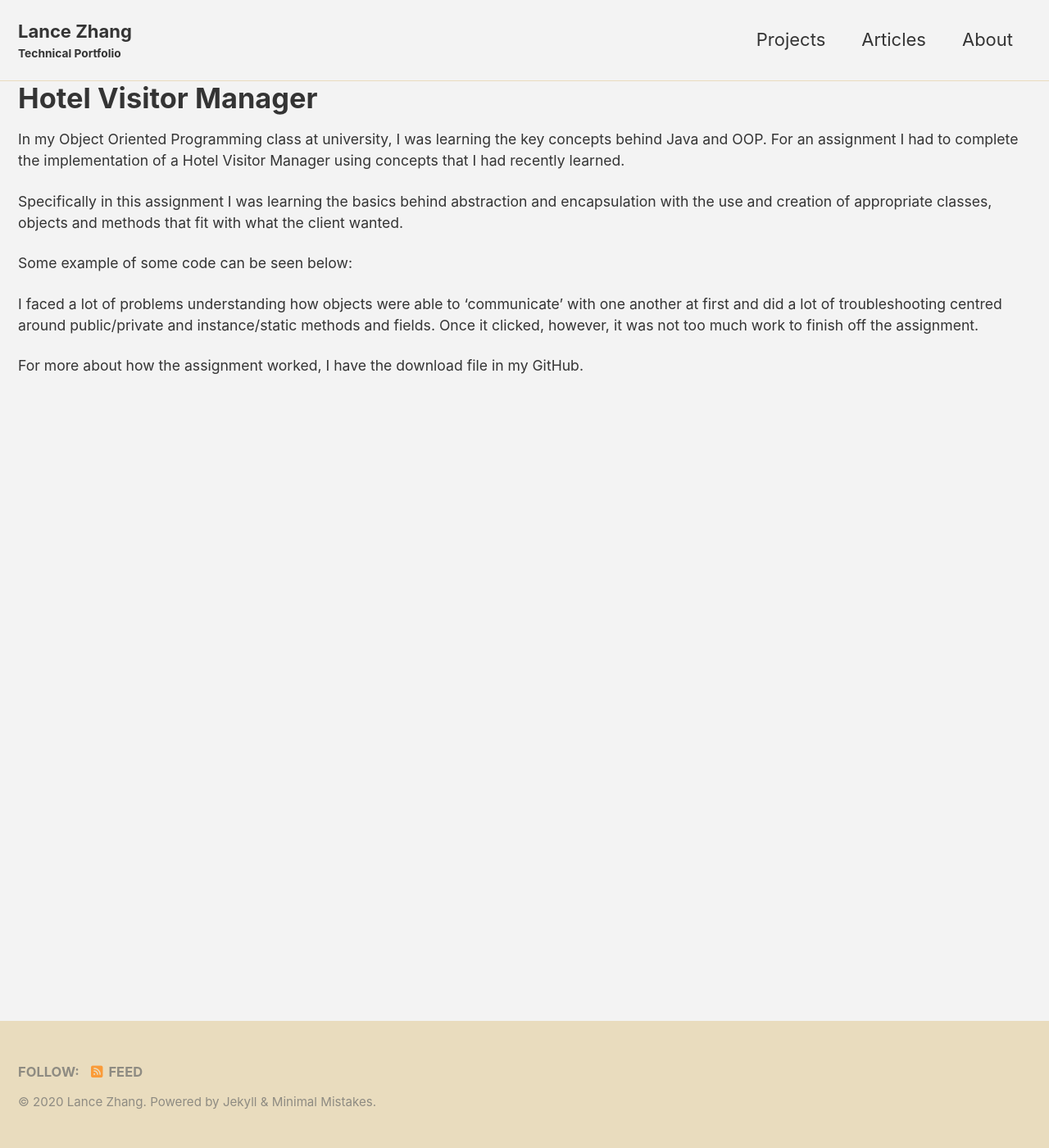
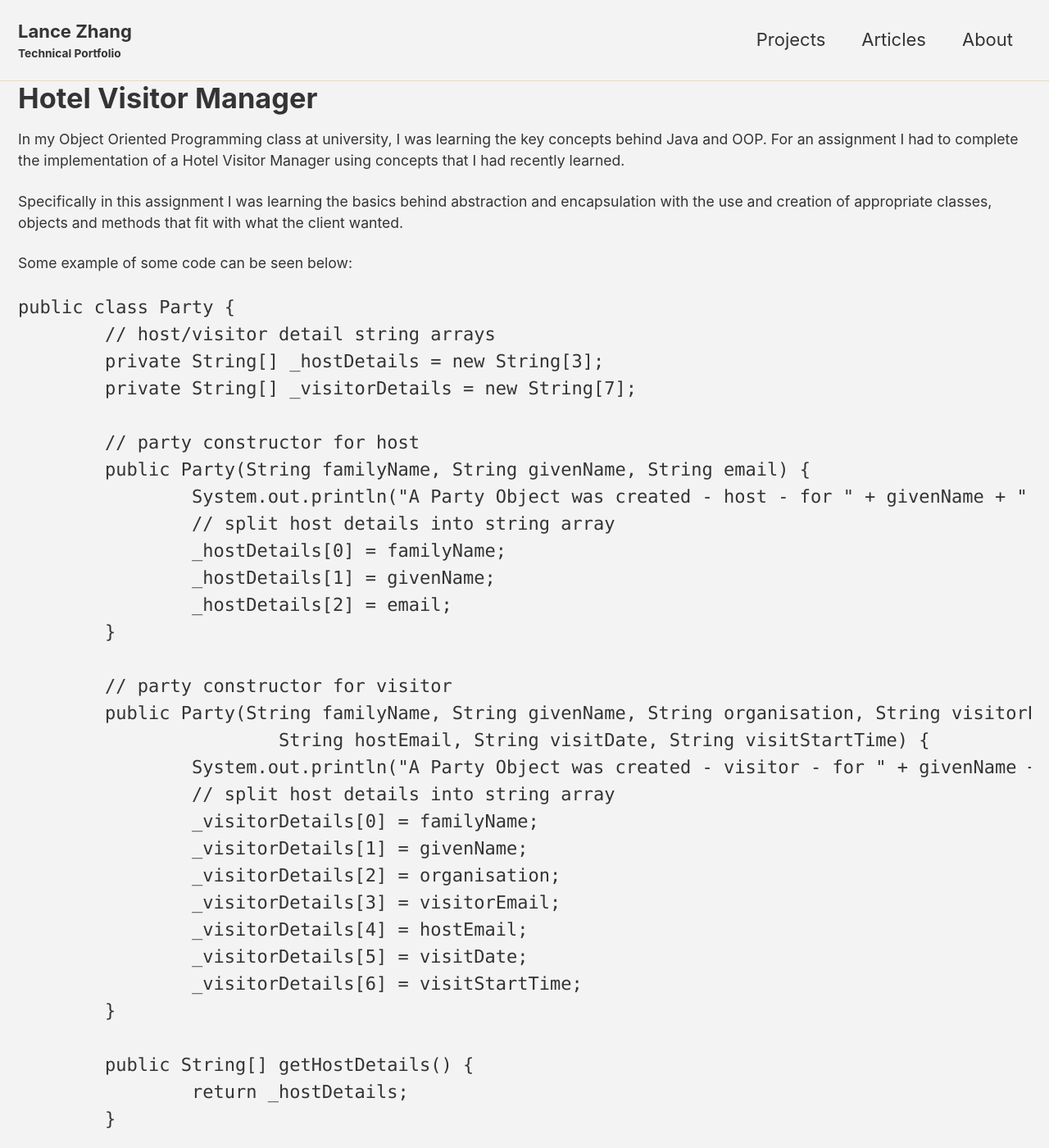
Before and after one commit to lancelancezhang/lancelancezhang.github.io, a Jekyll site: the page built from _posts/2020-03-23-HotelVisitorManager.md, in a window 1280 px wide and 1400 px high. Shown: the whole window at 82% size. Built offline with Jekyll 4.4.1, drawn with Linux system fonts in a browser that asks for light colours; cached includes are drawn as plain includes; nearby versions of some CDN libraries; some of the changed text lies outside the part shown.

Commit message:
adding code to post

````diff
--- a/_posts/2020-03-23-HotelVisitorManager.md
+++ b/_posts/2020-03-23-HotelVisitorManager.md
@@ -19,7 +19,44 @@ methods that fit with what the client wanted.
 
 Some example of some code can be seen below:
 
+```Java
+public class Party {
+	// host/visitor detail string arrays
+	private String[] _hostDetails = new String[3];
+	private String[] _visitorDetails = new String[7];
 
+	// party constructor for host
+	public Party(String familyName, String givenName, String email) {
+		System.out.println("A Party Object was created - host - for " + givenName + " " + familyName);
+		// split host details into string array
+		_hostDetails[0] = familyName;
+		_hostDetails[1] = givenName;
+		_hostDetails[2] = email;
+	}
+
+	// party constructor for visitor
+	public Party(String familyName, String givenName, String organisation, String visitorEmail,
+			String hostEmail, String visitDate, String visitStartTime) {
+		System.out.println("A Party Object was created - visitor - for " + givenName + " " + familyName);
+		// split host details into string array
+		_visitorDetails[0] = familyName;
+		_visitorDetails[1] = givenName;
+		_visitorDetails[2] = organisation;
+		_visitorDetails[3] = visitorEmail;
+		_visitorDetails[4] = hostEmail;
+		_visitorDetails[5] = visitDate;
+		_visitorDetails[6] = visitStartTime;
+	}
+
+	public String[] getHostDetails() {
+		return _hostDetails;
+	}
+
+	public String[] getVisitorDetails() {
+		return _visitorDetails;
+	}
+}
+```
 
 I faced a lot of problems understanding how objects were able to 'communicate'
 with one another at first and did a lot of troubleshooting centred around
````
Also changed, not shown: index.html (+2 -6 lines).
